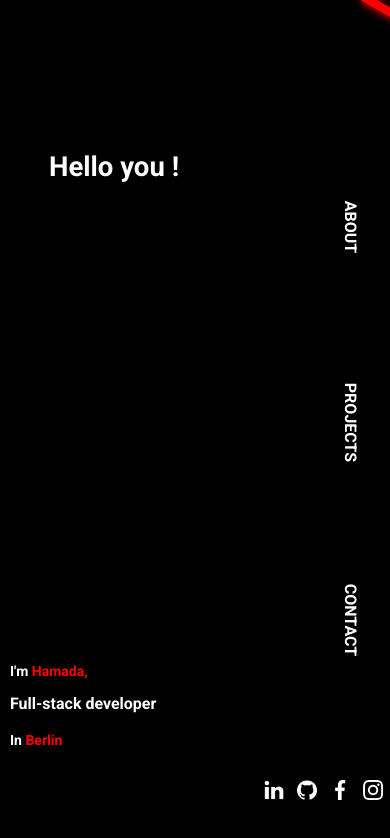
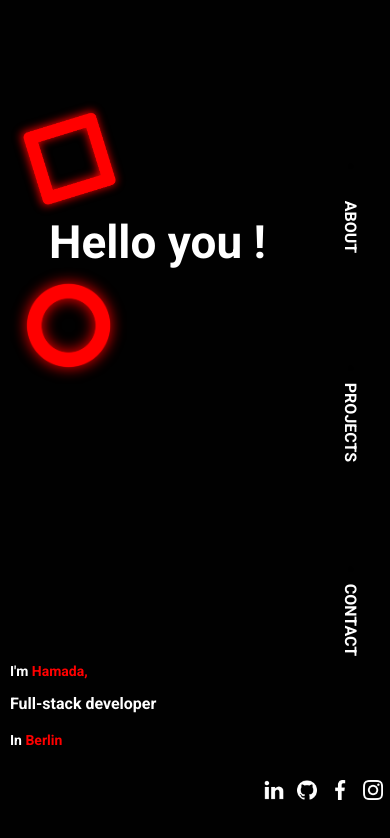
Before and after one commit to hamadagh/frontend-portfolio, a React (Create React App) app: page / in a window 390 px wide. Shown: the top 838 px of the page. Built offline with nearby package versions, Linux system fonts and the light colour scheme.

Commit message:
adding mobile responsive layout

```diff
--- a/src/components/Home.js
+++ b/src/components/Home.js
@@ -19,6 +19,9 @@ function Home() {
     carre: "red-carre",
     triangle: "red-triangle",
     circle: "red-circle",
+    carre2: "red-carre-2",
+    triangle2: "red-triangle-2",
+    circle2: "red-circle-2",
   });
   const [props, set] = useSpring(() => ({
     xy: [0, 0],
@@ -46,6 +49,9 @@ function Home() {
         carre: "green-carre",
         triangle: "green-triangle",
         circle: "green-circle",
+        carre2: "green-carre-2",
+        triangle2: "green-triangle-2",
+        circle2: "green-circle-2",
       });
       document.documentElement.style.setProperty("--color", "#32ff00");
     } else if (color.color === "pink") {
@@ -53,6 +59,9 @@ function Home() {
         carre: "pink-carre",
         triangle: "pink-triangle",
         circle: "pink-circle",
+        carre2: "pink-carre-2",
+        triangle2: "pink-triangle-2",
+        circle2: "pink-circle-2",
       });
       document.documentElement.style.setProperty("--color", "#ff00f9");
     } else if (color.color === "red") {
@@ -60,6 +69,9 @@ function Home() {
         carre: "red-carre",
         triangle: "red-triangle",
         circle: "red-circle",
+        carre2: "red-carre-2",
+        triangle2: "red-triangle-2",
+        circle2: "red-circle-2",
       });
       document.documentElement.style.setProperty("--color", "#ff0000");
     }
@@ -68,6 +80,11 @@ function Home() {
   return (
     <div className="home-page">
       <div className="first-section">
+        <div className="mobile-section">
+          <div className={className.carre2}></div>
+          <div className={className.triangle2}></div>
+          <div className={className.circle2}></div>
+        </div>
         <div
           className="my-name"
           onMouseMove={({ clientX: x, clientY: y }) => set({ xy: calc(x, y) })}
--- a/src/components/responsive.css
+++ b/src/components/responsive.css
@@ -5,11 +5,14 @@
     width: 65%;
   }
   .greeting {
-    font-size: 3ch;
+    font-size: 5ch;
+    position: relative;
+    top: 65px;
   }
   .im {
     font-size: 14px;
   }
+
   .full-stack-section {
     margin-bottom: 15px;
   }
@@ -18,6 +21,91 @@
   }
   .in {
     font-size: 14px;
+  }
+  .red-carre,
+  .red-triangle,
+  .red-circle,
+  .green-carre,
+  .green-triangle,
+  .green-circle,
+  .pink-carre,
+  .pink-triangle,
+  .pink-circle {
+    display: none;
+  }
+  .mobile-section {
+    display: flex;
+    flex-direction: column;
+    width: 70%;
+    height: 400px;
+    position: absolute;
+    top: 100px;
+  }
+  .red-carre-2 {
+    width: 30vw;
+    height: 30vw;
+    background-image: url(./images/1.png);
+    background-repeat: no-repeat;
+    background-position: center;
+    background-size: cover;
+    position: relative;
+    z-index: 1;
+    margin-bottom: 50px;
+  }
+
+  .red-circle-2 {
+    width: 30vw;
+    height: 30vw;
+    background-image: url(./images/3.png);
+    background-repeat: no-repeat;
+    background-position: center;
+    background-size: cover;
+    position: relative;
+    z-index: 1;
+  }
+  .green-carre-2 {
+    width: 30vw;
+    height: 30vw;
+    background-image: url(./images/4.png);
+    background-repeat: no-repeat;
+    background-position: center;
+    background-size: cover;
+    position: relative;
+    z-index: 1;
+    margin-bottom: 50px;
+  }
+
+  .green-circle-2 {
+    width: 30vw;
+    height: 30vw;
+    background-image: url(./images/6.png);
+    background-repeat: no-repeat;
+    background-position: center;
+    background-size: cover;
+    position: relative;
+    z-index: 1;
+  }
+  .pink-carre-2 {
+    width: 30vw;
+    height: 30vw;
+    background-image: url(./images/7.png);
+    background-repeat: no-repeat;
+    background-position: center;
+    background-size: cover;
+    position: relative;
+    z-index: 1;
+    margin-bottom: 50px;
+  }
+
+  .pink-circle-2 {
+    width: 30vw;
+    height: 30vw;
+    background-image: url(./images/9.png);
+    background-repeat: no-repeat;
+    background-position: center;
+    background-size: cover;
+    position: relative;
+    z-index: 1;
   }
   .third-section {
     width: 35%;
--- a/src/components/style.css
+++ b/src/components/style.css
@@ -14,6 +14,9 @@
   height: 100vh;
   display: flex;
   overflow: hidden;
+}
+.mobile-section {
+  display: none;
 }
 .first-section {
   display: flex;
@@ -43,15 +46,7 @@
   -moz-user-select: none;
   -ms-user-select: none;
 }
-.shapes {
-  display: flex;
-  width: 100%;
-  height: 100%;
-  position: relative;
-  top: 50px;
-  left: 9vw;
-  z-index: 1;
-}
+
 .red-carre {
   min-width: 1ch;
   min-height: 1ch;
```
